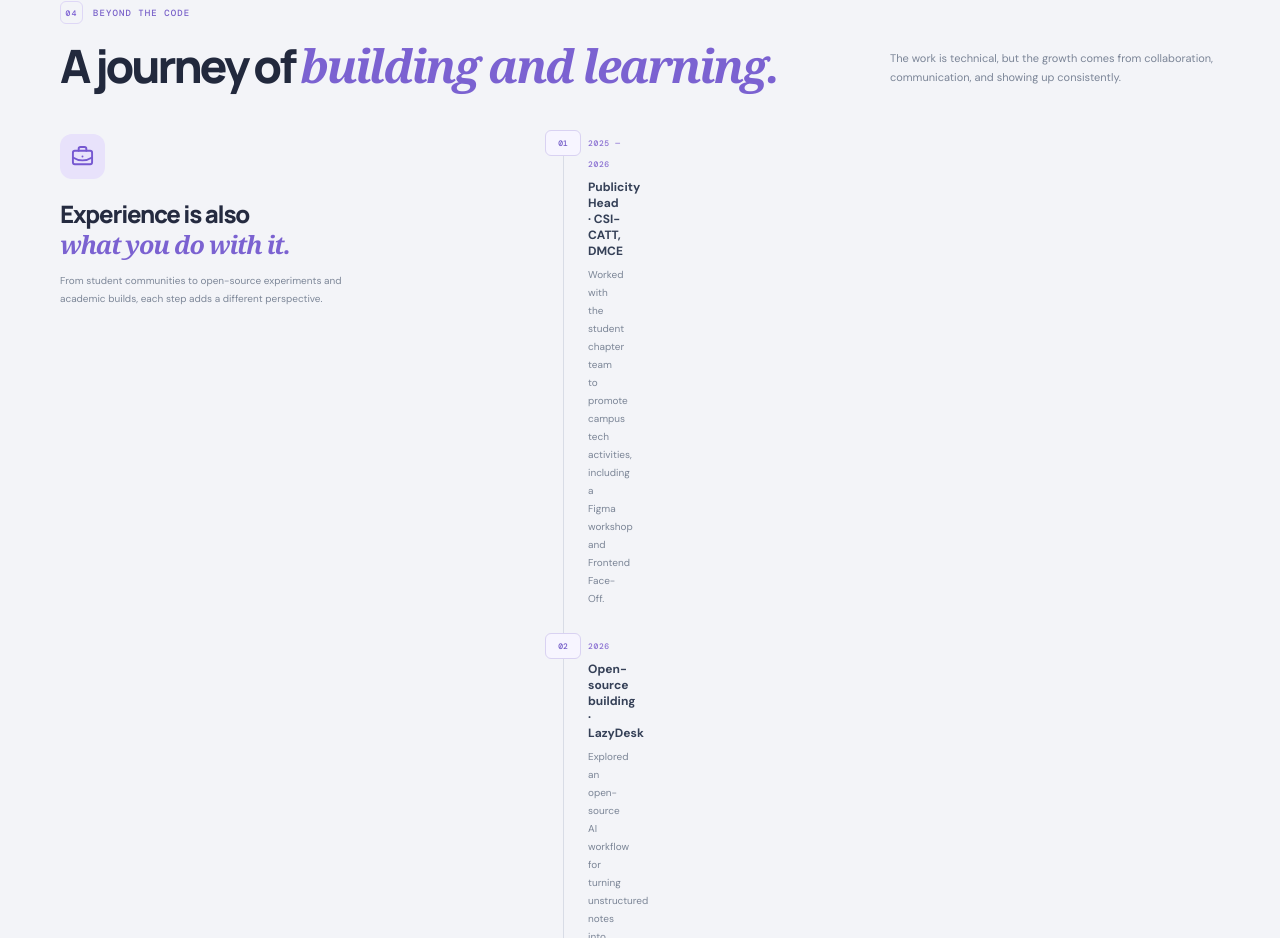
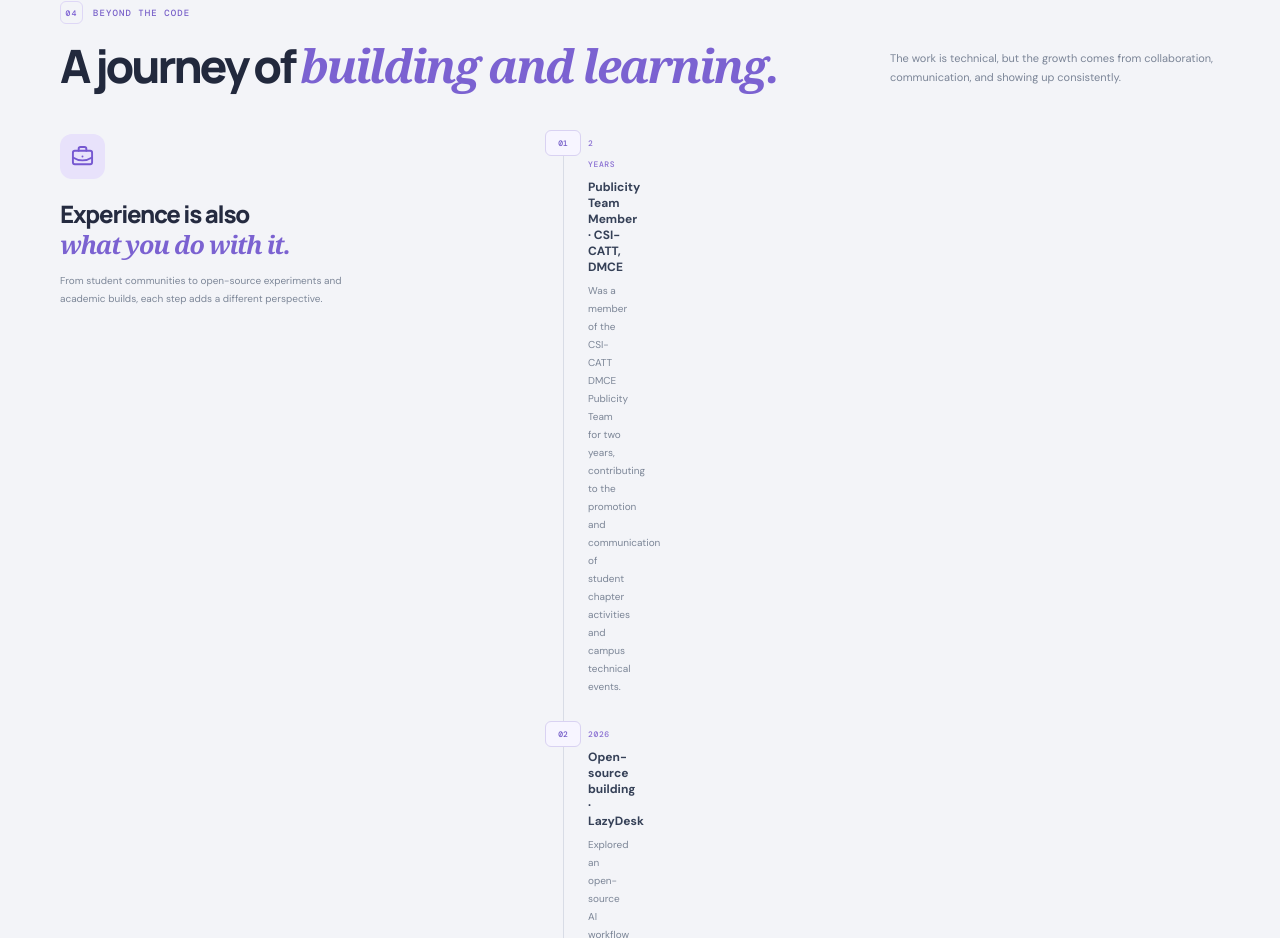
Before and after one commit to gauravbalade/gaurav-tech-universe, a React (Vite) app: page / in a window 1280 px wide. Shown: the part 3213-4151 px from the top of the page. Built offline with nearby package versions, Linux system fonts and the light colour scheme.

Commit message:
Correct CSI-CATT role to two-year publicity team membership

```diff
--- a/src/App.jsx
+++ b/src/App.jsx
@@ -43,9 +43,9 @@ const skills = [
 
 const journey = [
   {
-    date: '2025 — 2026',
-    title: 'Publicity Head · CSI-CATT, DMCE',
-    text: 'Worked with the student chapter team to promote campus tech activities, including a Figma workshop and Frontend Face-Off.'
+    date: '2 YEARS',
+    title: 'Publicity Team Member · CSI-CATT, DMCE',
+    text: 'Was a member of the CSI-CATT DMCE Publicity Team for two years, contributing to the promotion and communication of student chapter activities and campus technical events.'
   },
   {
     date: '2026',
@@ -66,7 +66,7 @@ const commandResponses = {
   projects: 'Two featured builds are available here: LazyDesk (open-source AI notes-to-actions MVP) and PropertySetu / PropertyDesk (academic property record and visit-management prototype).',
   lazydesk: 'LazyDesk is a local-first AI desk assistant. Its hosted preview uses deterministic demo mode; the Ollama model path is designed for local model testing. Try the live demo from the project card.',
   propertysetu: 'PropertySetu / PropertyDesk is an academic project for owner records, properties, addresses, visit requests, and status workflows. It is not an official government portal.',
-  journey: 'My journey includes student chapter publicity work at CSI-CATT DMCE, open-source experimentation with LazyDesk, and ongoing full-stack development with PropertySetu.',
+  journey: 'My journey includes two years as a member of the CSI-CATT DMCE Publicity Team, open-source experimentation with LazyDesk, and ongoing full-stack development with PropertySetu.',
   github: 'Open github.com/gauravbalade to explore my repositories, source code, and ongoing work.',
   leetcode: 'I practise problem solving on LeetCode. Open leetcode.com/u/gauravbalade/ to see my profile and activity.'
 }
```
